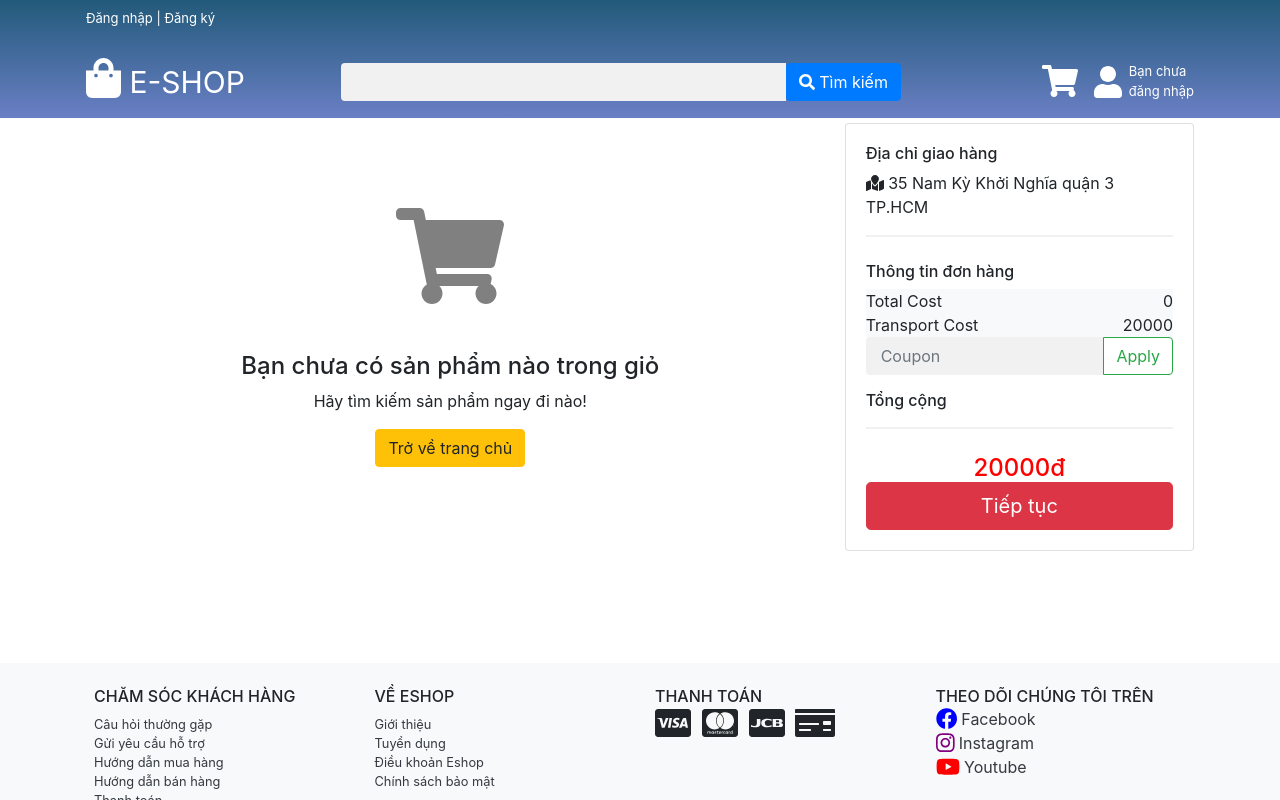
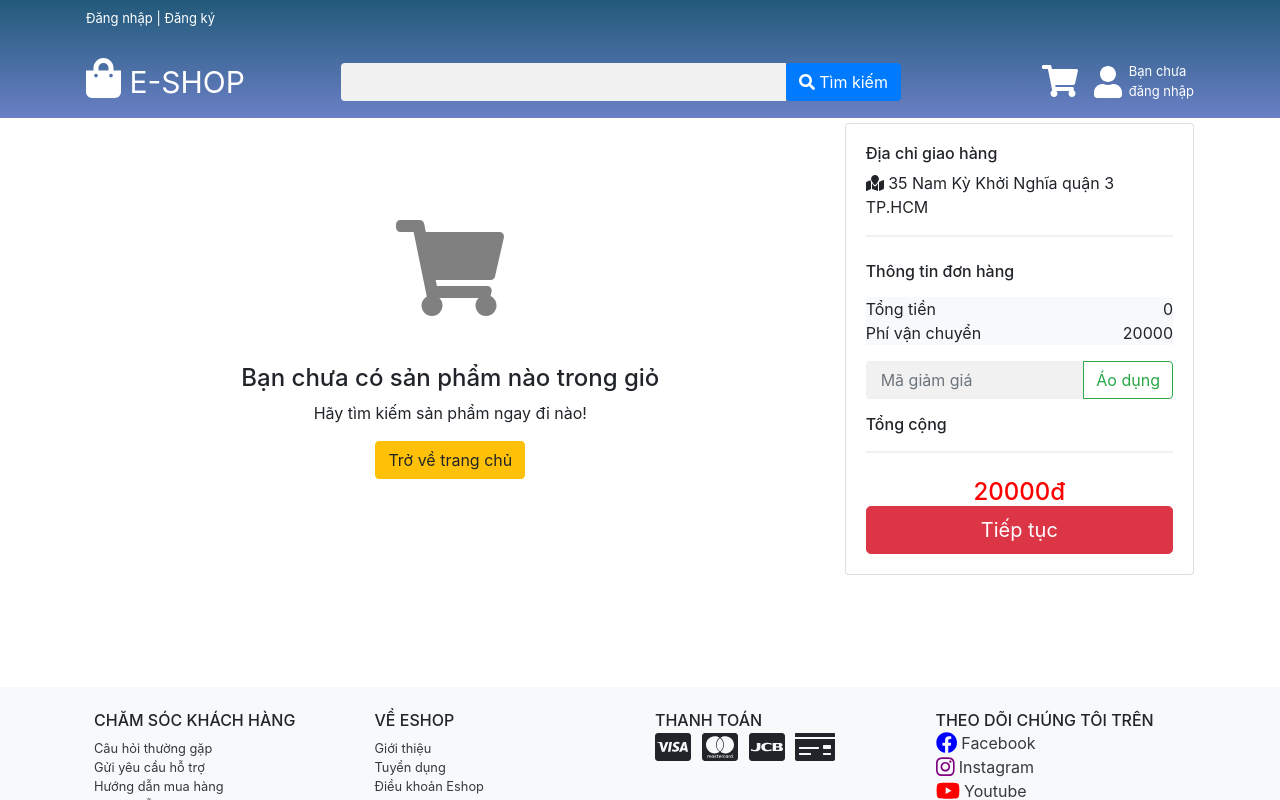
Before and after one commit to phanthaiduong22/eshop, a React (Create React App) app: page /cart in a window 1280 px wide. Shown: the top 800 px of the page. Built offline with nearby package versions, Linux system fonts and the light colour scheme.

Commit message:
hope this is final

```diff
--- a/src/components/ProductItem/ProductItem.js
+++ b/src/components/ProductItem/ProductItem.js
@@ -21,7 +21,7 @@ class ProductItem extends Component {
 
   componentDidMount = () => {
     let searchValue = this.props.searchValue;
-    this.setState({ searchValue });
+    this.setState({ searchValue: searchValue });
     callAPI("/category", "GET", {})
       .then((response) => {
         this.setState({
@@ -323,7 +323,7 @@ class ProductItem extends Component {
           </div>
         </div>
         <div className="col-9">
-          <div>{this.autoFlashProduct(4, 4)}</div>
+          <div>{this.autoFlashProduct(20, 4)}</div>
         </div>
       </div>
     );
--- a/src/pages/AddNewProduct/AddNewProduct.js
+++ b/src/pages/AddNewProduct/AddNewProduct.js
@@ -76,7 +76,7 @@ class AddNewProduct extends Component {
       origin,
       stock,
       price,
-      cat,
+      cat: cat - 1,
       product_image,
     };
     if (
@@ -90,6 +90,7 @@ class AddNewProduct extends Component {
     )
       this.setState({ error: "Bạn phải điền tất cả các mục" });
     else {
+      console.log(description);
       let { token } = this.state;
       callAPI("/postproduct", "POST", product, token)
         .then((res) => {
--- a/src/pages/Cart/CartInfo.js
+++ b/src/pages/Cart/CartInfo.js
@@ -19,30 +19,45 @@ class CartInfo extends Component {
           <p style={{ display: "inline" }}>{" " + this.state.address}</p>
           <hr></hr>
           <h6>Thông tin đơn hàng</h6>
-          <div class="bg-light d-flex justify-content-between">
-            <div>Total Cost</div>
+          <div class="bg-light d-flex justify-content-between mt-3">
+            <div>Tổng tiền</div>
             <div>{this.props.totalCost}</div>
           </div>
-          <div class="bg-light d-flex justify-content-between">
-            <div>Transport Cost</div>
+          <div class="bg-light d-flex justify-content-between m">
+            <div>Phí vận chuyển</div>
             <div>{this.state.transportCost}</div>
           </div>
-          <div className="input-group mb-3">
+          <div className="input-group mb-3 mt-3">
             <input
               type="text"
               className="form-control"
-              placeholder="Coupon"
+              placeholder="Mã giảm giá"
             />
             <div className="input-group-append">
-              <input className="btn btn-outline-success" type="button" value="Apply"/>
+              <input
+                className="btn btn-outline-success"
+                type="button"
+                value="Áo dụng"
+              />
             </div>
           </div>
           <h6>Tổng cộng</h6>
           <hr></hr>
-          <div class="d-flex justify-content-center"><h4 style={{color:"red",margin:"auto"}}>{this.props.totalCost+this.state.transportCost+"đ"}</h4></div>
-<Link to="/checkout">
-<button type="button" name="" id="" class="btn btn-danger btn-lg btn-block">Tiếp tục</button>
-</Link>
+          <div class="d-flex justify-content-center">
+            <h4 style={{ color: "red", margin: "auto" }}>
+              {this.props.totalCost + this.state.transportCost + "đ"}
+            </h4>
+          </div>
+          <Link to="/checkout">
+            <button
+              type="button"
+              name=""
+              id=""
+              class="btn btn-danger btn-lg btn-block"
+            >
+              Tiếp tục
+            </button>
+          </Link>
         </div>
       </div>
     );
--- a/src/pages/Info/Info.js
+++ b/src/pages/Info/Info.js
@@ -40,7 +40,7 @@ class Info extends Component {
     };
   }
 
-  componentWillMount = () => {
+  componentDidMount = () => {
     let token = localStorage.getItem("token");
     let reloadInfo = localStorage.getItem("reloadInfo");
     if (reloadInfo == 1) {
@@ -75,6 +75,7 @@ class Info extends Component {
             info.sex = true;
           }
           console.log(info);
+          this.setState({ oldPassword: info });
           this.setState({ userInfo: info });
         })
         .catch((err) => console.log(err));
@@ -111,9 +112,9 @@ class Info extends Component {
   };
 
   sendUserInfo = () => {
-    console.log(this.state.oldPassword);
-    console.log(this.state.newPassword);
-    console.log(this.state.confirmPassword);
+    // console.log(this.state.oldPassword);
+    // console.log(this.state.newPassword);
+    // console.log(this.state.confirmPassword);
     if (
       this.state.userInfo.password === this.state.oldPassword &&
       this.state.newPassword === this.state.confirmPassword
@@ -130,6 +131,8 @@ class Info extends Component {
 
   modUserInfo = () => {
     console.log("User info");
+    console.log(this.state.newPassword);
+    console.log(this.state.confirmPassword);
     if (this.state.token) {
       let data = this.state.userInfo;
       console.log(data);
@@ -144,8 +147,8 @@ class Info extends Component {
 
   handleSubmit = (e) => {
     console.log("Submitted");
-    this.sendUserInfo();
-    //e.preventDefault();
+    this.modUserInfo();
+    // e.preventDefault();
   };
 
   render() {
@@ -326,13 +329,12 @@ class Info extends Component {
                       <label for="text">Nhập mật khẩu cũ</label>
                       <input
                         type="password"
-                        onChange={this.handleChangePass}
+                        onChange={this.sendUserInfo}
                         class="form-control"
                         name="oldPassword"
                         id="oldPassword"
                       ></input>
                     </div>
-
                     <div className="form-group">
                       <label for="text">Nhập mật khẩu mới</label>
                       <input
@@ -341,10 +343,9 @@ class Info extends Component {
                         class="form-control"
                         name="newPassword"
                         id="newPassword"
-                        placeholder="Mat khau phai nhieu hon 6 ky tu"
+                        placeholder="Mật khẩu phải nhiều hơn 6 ký tự"
                       ></input>
                     </div>
-
                     <div className="form-group">
                       <label for="text">Nhập lại mật khẩu mới</label>
                       <input
```
Also changed, not shown: 1 other file (tests, documents, lock files or other folders).
